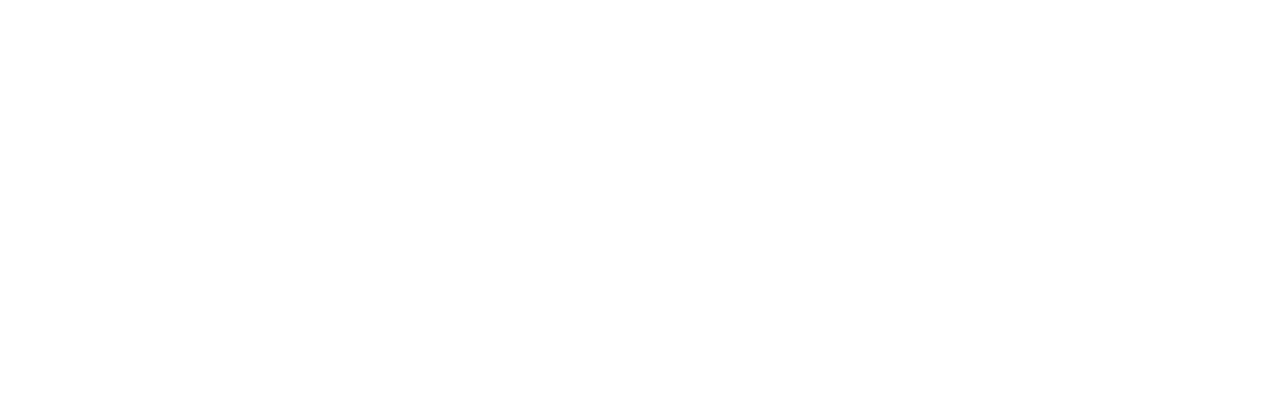
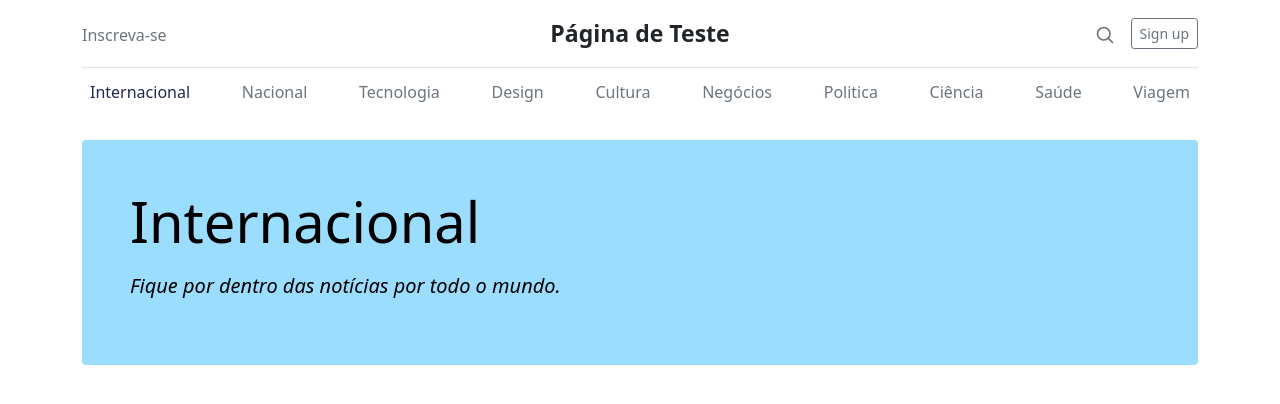
Before and after one commit to JonathanMagalhaes/testes-bootstrap, a plain HTML site: page teste/screens/navigationBar/internacional.html in a window 1280 px wide. Drawn offline with nearby package versions, Linux system fonts and the light colour scheme.

Commit message:
Primeiro Teste

```diff
--- a/teste/screens/navigationBar/ciencia.html
+++ b/teste/screens/navigationBar/ciencia.html
@@ -0,0 +1,44 @@
+<!doctype html>
+<html lang="pt-br">
+  <head>
+    <meta charset="utf-8">
+    <meta name="viewport" content="width=device-width, initial-scale=1">
+    <link href="https://cdn.jsdelivr.net/npm/bootstrap@5.1.3/dist/css/bootstrap.min.css" rel="stylesheet" integrity="sha384-1BmE4kWBq78iYhFldvKuhfTAU6auU8tT94WrHftjDbrCEXSU1oBoqyl2QvZ6jIW3" crossorigin="anonymous">
+    <link rel="stylesheet" href="/teste/styles/style.css">
+    <title>Teste com Bootstrap</title>
+  </head>
+    <body>
+        <div class="container">
+            <header class="blog-header py-3">
+                <div class="row flex-nowrap justify-content-between align-items-center">
+                    <div class="col-4 pt-1">
+                    <a class="link-secondary" href="#">Inscreva-se</a>
+                    </div>
+                    <div class="col-4 text-center">
+                    <a class="blog-header-logo text-dark blog-header-text" href="../index.html"><b>Página de Teste</b></a>
+                    </div>
+                    <div class="col-4 d-flex justify-content-end align-items-center">
+                    <a class="link-secondary" href="#" aria-label="Search">
+                        <svg xmlns="http://www.w3.org/2000/svg" width="20" height="20" fill="none" stroke="currentColor" stroke-linecap="round" stroke-linejoin="round" stroke-width="2" class="mx-3" role="img" viewBox="0 0 24 24"><title>Search</title><circle cx="10.5" cy="10.5" r="7.5"/><path d="M21 21l-5.2-5.2"/></svg>
+                    </a>
+                    <a class="btn btn-sm btn-outline-secondary" href="#">Sign up</a>
+                    </div>
+                </div>
+            </header>
+            <div class="nav-scroller py-1 mb-2">
+                <nav class="nav d-flex justify-content-between">
+                <a class="p-2 link-secondary" href="#">Internacional</a>
+                <a class="p-2 link-secondary" href="./nacional.html">Nacional</a>
+                <a class="p-2 link-secondary" href="./tecnologia.html">Tecnologia</a>
+                <a class="p-2 link-secondary" href="./design.html">Design</a>
+                <a class="p-2 link-secondary" href="./cultura.html">Cultura</a>
+                <a class="p-2 link-secondary" href="./negocios.html">Negócios</a>
+                <a class="p-2 link-secondary" href="./politica.html">Politica</a>
+                <a class="p-2 link-secondary" href="./ciencia.html">Ciência</a>
+                <a class="p-2 link-secondary" href="./saude.html">Saúde</a>
+                <a class="p-2 link-secondary" href="./viagem.html">Viagem</a>
+                </nav>
+            </div>
+        </div>
+    </body>
+</html>
--- a/teste/screens/navigationBar/internacional.html
+++ b/teste/screens/navigationBar/internacional.html
@@ -0,0 +1,56 @@
+<!doctype html>
+<html lang="pt-br">
+  <head>
+    <meta charset="utf-8">
+    <meta name="viewport" content="width=device-width, initial-scale=1">
+    <link href="https://cdn.jsdelivr.net/npm/bootstrap@5.1.3/dist/css/bootstrap.min.css" rel="stylesheet" integrity="sha384-1BmE4kWBq78iYhFldvKuhfTAU6auU8tT94WrHftjDbrCEXSU1oBoqyl2QvZ6jIW3" crossorigin="anonymous">
+    <link rel="stylesheet" href="/teste/styles/style.css">
+    <title>Teste com Bootstrap</title>
+  </head>
+    <body>
+        <div class="container">
+            <header class="blog-header py-3">
+                <div class="row flex-nowrap justify-content-between align-items-center">
+                    <div class="col-4 pt-1">
+                    <a class="link-secondary" href="#">Inscreva-se</a>
+                    </div>
+                    <div class="col-4 text-center">
+                    <a class="blog-header-logo text-dark blog-header-text" href="../index.html"><b>Página de Teste</b></a>
+                    </div>
+                    <div class="col-4 d-flex justify-content-end align-items-center">
+                    <a class="link-secondary" href="#" aria-label="Search">
+                        <svg xmlns="http://www.w3.org/2000/svg" width="20" height="20" fill="none" stroke="currentColor" stroke-linecap="round" stroke-linejoin="round" stroke-width="2" class="mx-3" role="img" viewBox="0 0 24 24"><title>Search</title><circle cx="10.5" cy="10.5" r="7.5"/><path d="M21 21l-5.2-5.2"/></svg>
+                    </a>
+                    <a class="btn btn-sm btn-outline-secondary" href="#">Sign up</a>
+                    </div>
+                </div>
+            </header>
+            <div class="nav-scroller py-1 mb-2">
+                <nav class="nav d-flex justify-content-between">
+                <p class="p-2  selected">Internacional</p>
+                <a class="p-2 link-secondary" href="./nacional.html">Nacional</a>
+                <a class="p-2 link-secondary" href="./tecnologia.html">Tecnologia</a>
+                <a class="p-2 link-secondary" href="./design.html">Design</a>
+                <a class="p-2 link-secondary" href="./cultura.html">Cultura</a>
+                <a class="p-2 link-secondary" href="./negocios.html">Negócios</a>
+                <a class="p-2 link-secondary" href="./politica.html">Politica</a>
+                <a class="p-2 link-secondary" href="./ciencia.html">Ciência</a>
+                <a class="p-2 link-secondary" href="./saude.html">Saúde</a>
+                <a class="p-2 link-secondary" href="./viagem.html">Viagem</a>
+                </nav>
+            </div>
+        </div>
+        <main class="container">
+            <div class="p-4 p-md-5 mb-4 text-white rounded bg-int">
+                <div class="col-md-6 px-0">
+                    <h1 class="display-4"><b id="text">Internacional</b></h1>
+                    <p id="text" class="lead my-3 fst-italic">
+                        <b>
+                            Fique por dentro das notícias por todo o mundo.
+                        </b>
+                    </p>
+                </div>
+            </div>
+            </main>
+    </body>
+</html>
--- a/teste/styles/style.css
+++ b/teste/styles/style.css
@@ -27,6 +27,23 @@ header a{
     background-color: #da1d81;
 }
 
+.bg-int{
+    background-color: #9bddff;
+}
+
+.bg-nac{
+    background-image: url("/teste/src/img/br.png");
+}
+
+#text{
+    color: black;
+}
+
+.selected{
+    color: #1d2951;
+    cursor: pointer;
+}
+
 .blog-post a{
     text-decoration: none;
     color: #3b444b;
```
Also changed, not shown: teste/screens/index.html (+10 -10 lines), teste/screens/navigationBar/cultura.html (+44 -0 lines), teste/screens/navigationBar/design.html (+44 -0 lines), teste/screens/navigationBar/nacional.html (+56 -0 lines), teste/screens/navigationBar/negocios.html (+44 -0 lines), teste/screens/navigationBar/politica.html (+44 -0 lines), teste/screens/navigationBar/saude.html (+44 -0 lines), teste/screens/navigationBar/tecnologia.html (+44 -0 lines), teste/screens/navigationBar/viagem.html (+44 -0 lines), teste/src/img/br.png (added).
